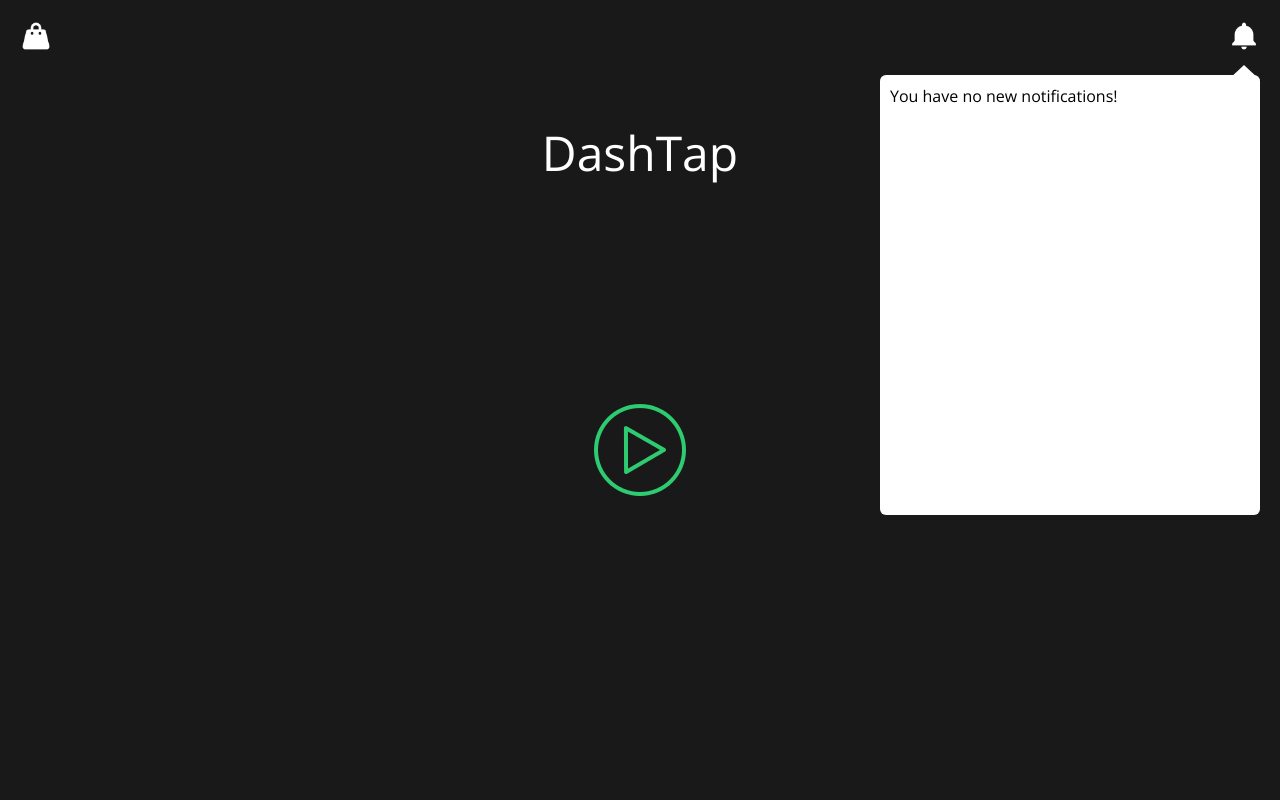
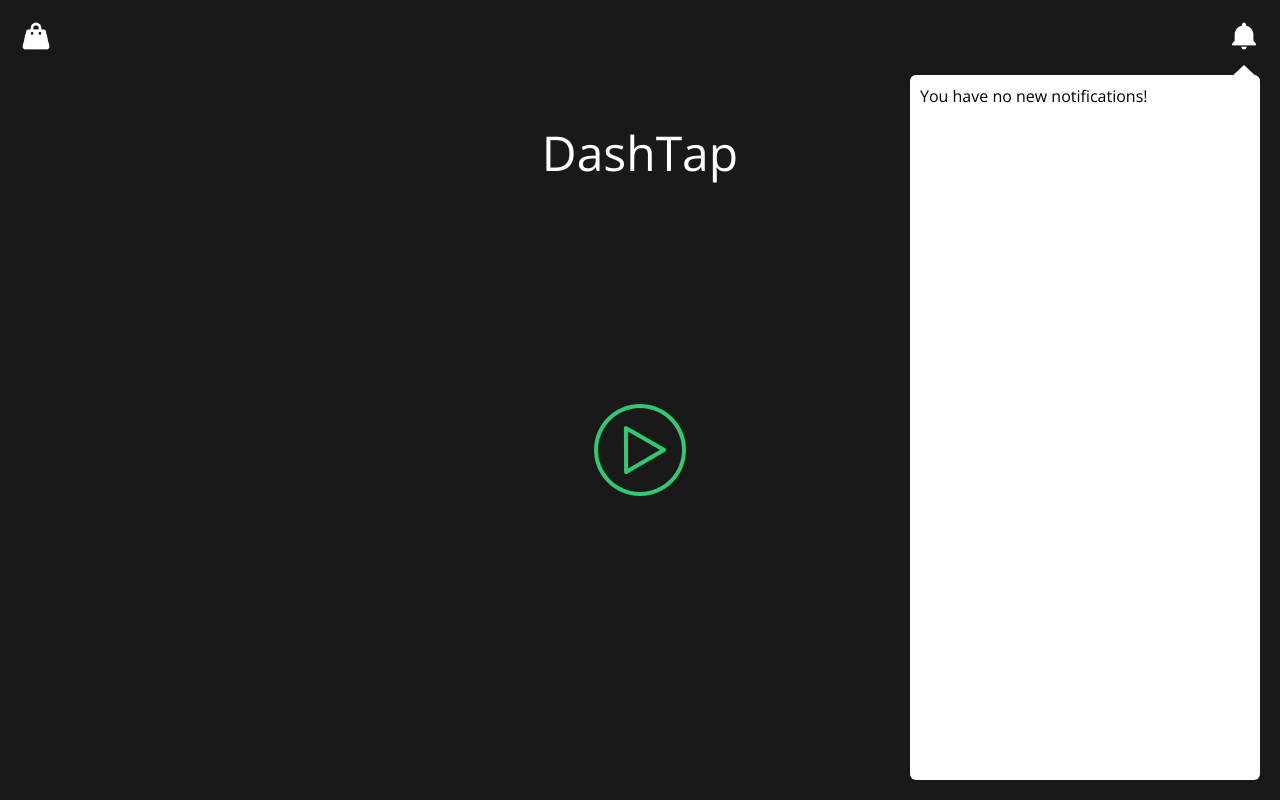
Before and after one commit to swssqewe12/DashTap, a website: page views/index.html in a window 1280 px wide. Both pictures are taken after a click on the picture 1244 px from the left and 36 px from the top of the page. Drawn offline with nearby package versions, Linux system fonts and the light colour scheme.

Commit message:
Slightly adjusted notifications again

```diff
--- a/static/css/elements.css
+++ b/static/css/elements.css
@@ -115,8 +115,8 @@
 	top: 75px;
 	right: 20px;
 	width: calc(100vw - 60px);
-	max-width: 360px;
-	min-height: 420px;
+	max-width: 330px;
+	height: calc(100vh - 115px);
 	padding: 10px;
 	background: white;
 	border-radius: 6px;
```
